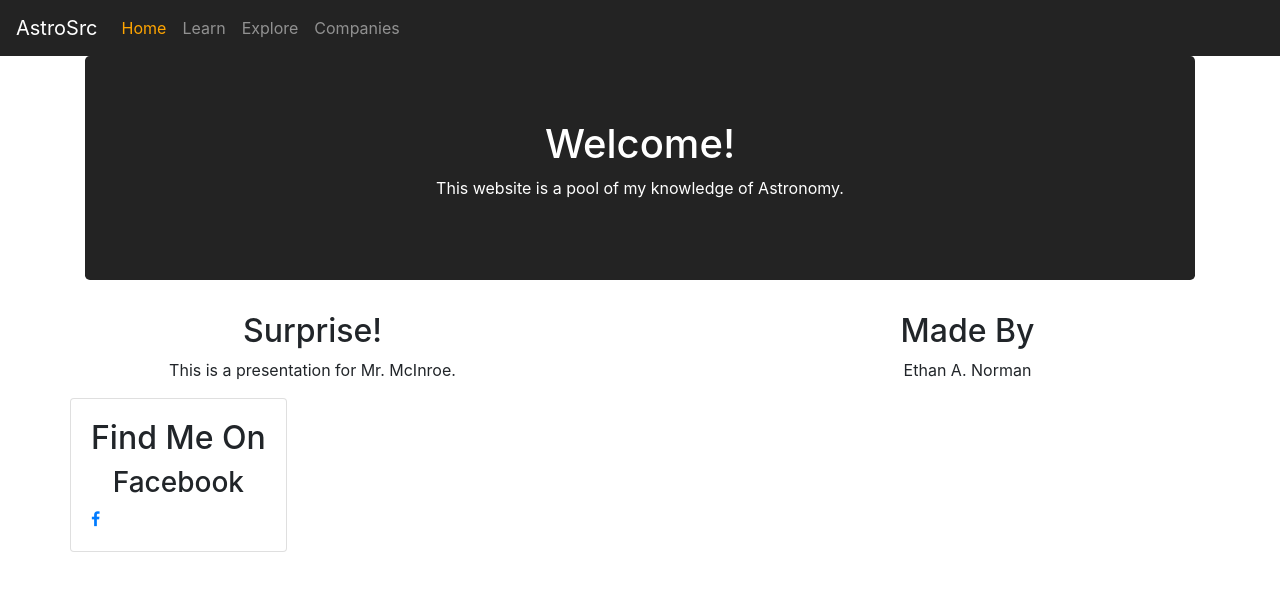
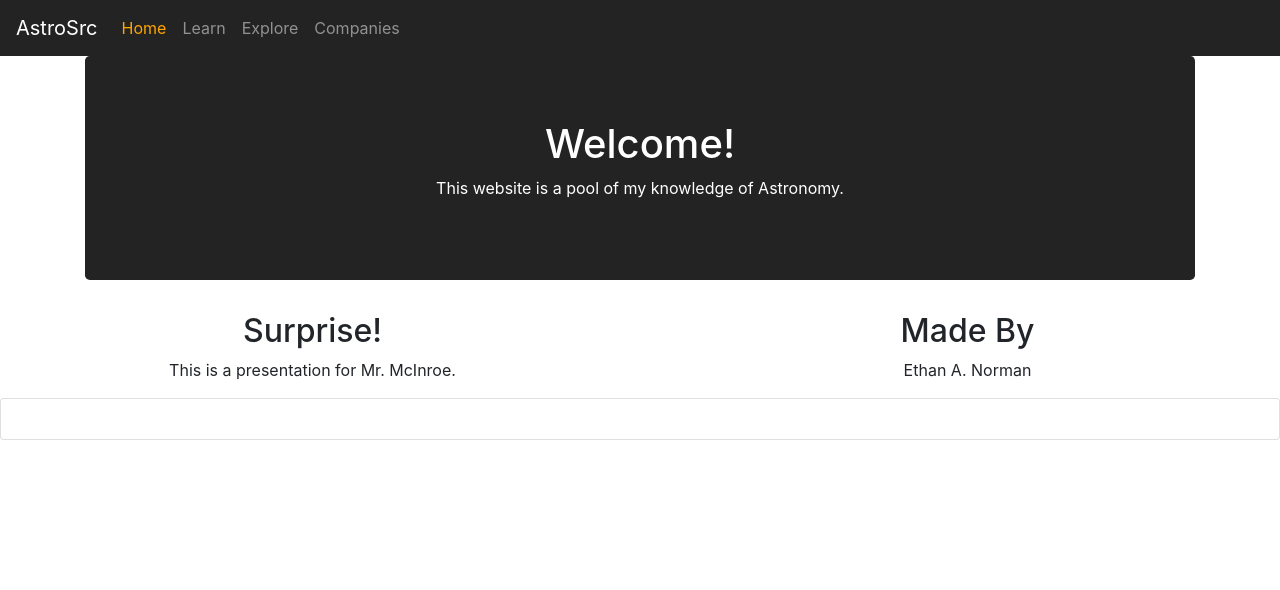
Before and after one commit to ethannorman/AstroSphere, a plain HTML site: page index.html in a window 1280 px wide. Drawn offline with nearby package versions, Linux system fonts and the light colour scheme.

Commit message:
Update index.html

```diff
--- a/index.html
+++ b/index.html
@@ -99,23 +99,13 @@
     </p>
   </div>
 </div>
-    <div class="container">
-      <div class="row">
-        <div class="card">
-          <div class="card-body">
-          <h2 class="text-center">
-            Find Me On
-          </h2>
-          <div class="row">
-            <div class="col-sm">
-              <h3 class="text-center">Facebook</h3>
-              <a href="#" target="_blank"><span class="fa fa-facebook"></span></a>
-            </div>
-            </div>
-          </div>
-        </div>
-      </div>
-    </div>
+    <div class="card">
+  <div class="card-body">
+
+  </div>
+</div>
+
+
 
     <!-- Optional JavaScript -->
     <!-- jQuery first, then Popper.js, then Bootstrap JS -->
```
